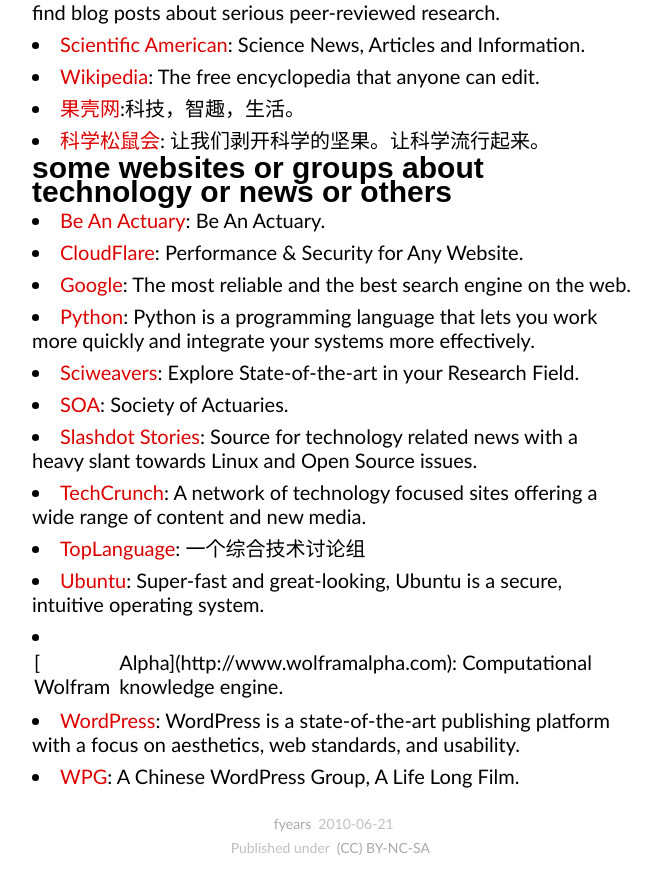
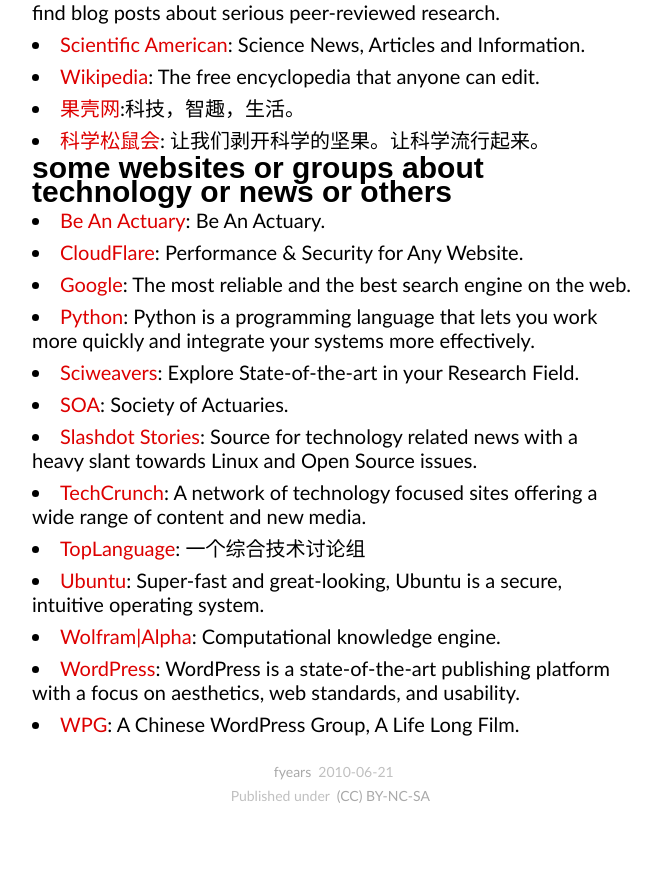
Before and after one commit to fyears/fyears.github.io, a Jekyll site: the page built from links/index.markdown, in a window 1280 px wide and 900 px high, scrolled down 1339 px. Shown: the top 894 px of the window, without its empty margins (308-969 px from the left). Built offline with Jekyll 4.4.1, drawn with Linux system fonts in a browser that asks for light colours; some web fonts are replaced; comment, search, counter and statistics services are not loaded; after the commit the page ends 2187 px from its top, so only the background shows below that.

Commit message:
fix the base url and a bad link

```diff
--- a/_config.yml
+++ b/_config.yml
@@ -3,4 +3,4 @@
 author: fyears
 name: Fleeting Years
 description: Fleeting years bright the life. // 流光溢彩，年华转逝。
-#url: http://www.fyears.org
+url: http://www.fyears.org
--- a/links/index.markdown
+++ b/links/index.markdown
@@ -54,6 +54,6 @@
 - [ TechCrunch](http://www.techcrunch.com/): A network of technology focused sites  offering a wide range of content and new media.
 - [ TopLanguage](https://groups.google.com/group/pongba): 一个综合技术讨论组
 - [ Ubuntu](http://www.ubuntu.com/): Super-fast and great-looking, Ubuntu is a  secure, intuitive operating system.
-- [ Wolfram|Alpha](http://www.wolframalpha.com): Computational knowledge engine.
+- [ Wolfram\|Alpha](http://www.wolframalpha.com): Computational knowledge engine.
 - [ WordPress](http://wordpress.org/): WordPress is a state-of-the-art  publishing platform with a focus on aesthetics, web standards, and  usability.
 - [ WPG](http://wpg.im/):  A Chinese WordPress Group, A Life Long Film.
```
